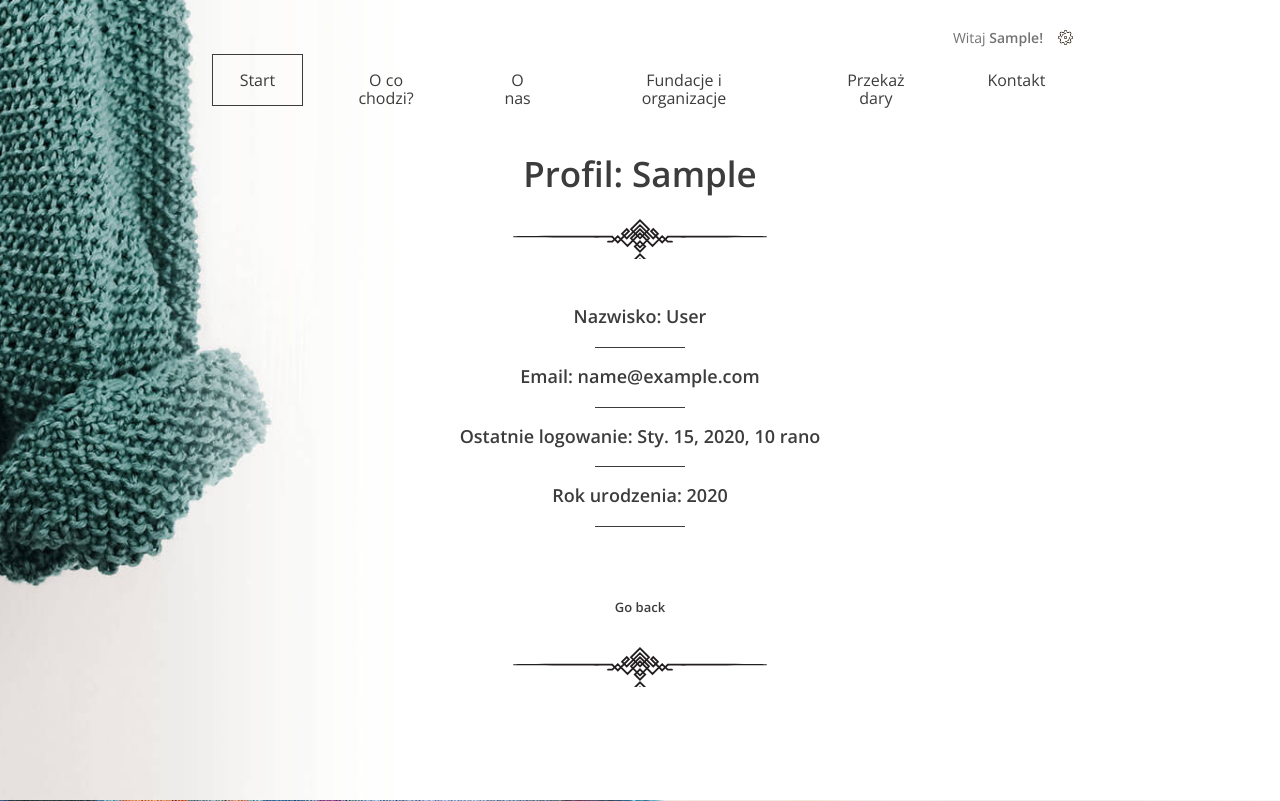
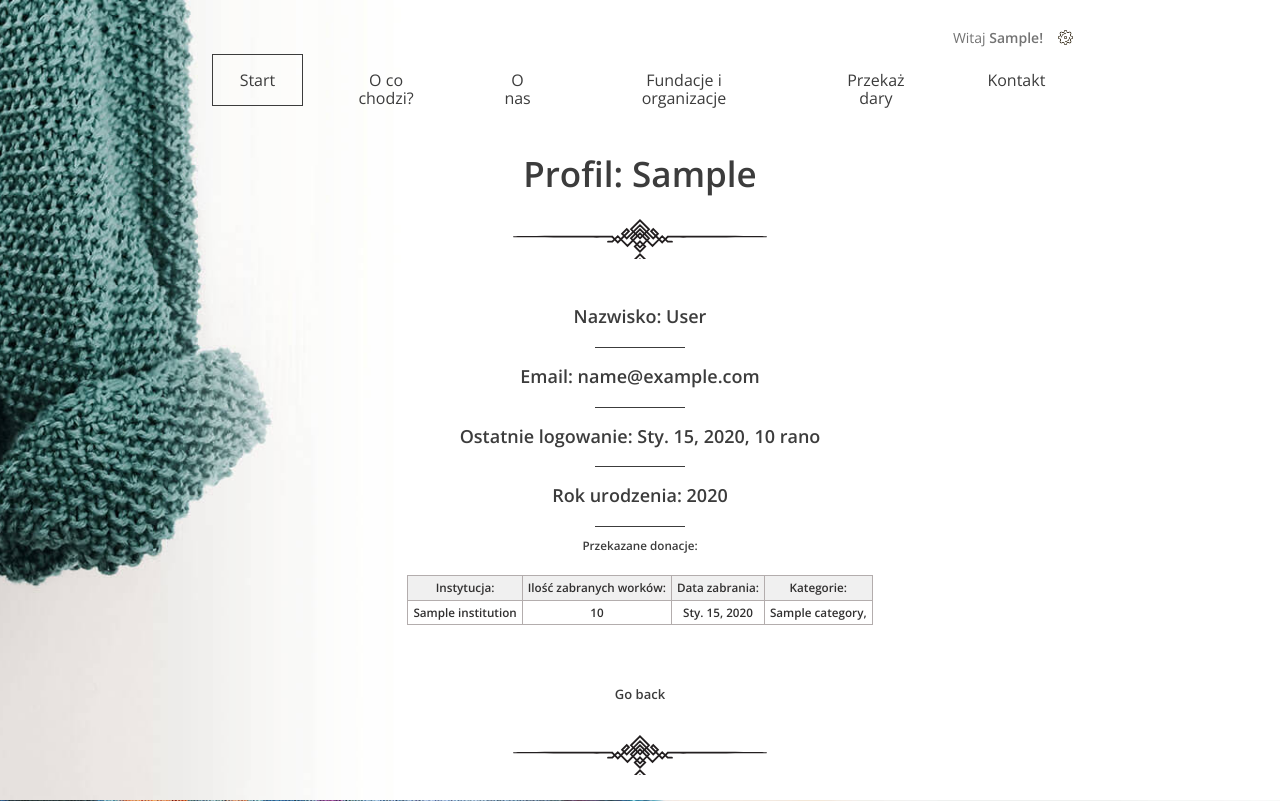
Before and after one commit to Rogalowski/Portfolio_oddam_w_dobre_rece, a Django app: page /user_profile/ in a window 1280 px wide. Shown: the top 801 px of the page. Run offline with Django 3.2, Linux system fonts and the light colour scheme; a user stored in the database is signed in; tables that the repository leaves empty hold one stand-in row (values such as "Sample post").

Commit message:
#10 Manage Given Donations

```diff
--- a/charity_good_hands_app/templates/auth/user_details_view.html
+++ b/charity_good_hands_app/templates/auth/user_details_view.html
@@ -13,9 +13,63 @@
         <h3> Ostatnie logowanie: {{ logged_user.last_login }}</h3>
         <h3> Rok urodzenia: {{ logged_user.year_of_birth }}</h3>
 
-<br><br>
+
+</div>
+                            <h3>Przekazane donacje:</h3>
+
+
+	<style>
+		table {
+			border:1px solid #b3adad;
+			border-collapse:collapse;
+			padding:5px;
+		}
+		table th {
+			border:1px solid #b3adad;
+			padding:5px;
+			background: #f0f0f0;
+			color: #313030;
+		}
+		table td {
+			border:1px solid #b3adad;
+			text-align:center;
+			padding:5px;
+			background: #ffffff;
+			color: #313030;
+		}
+	</style>
+
+           <h3>
+	<table>
+		<thead>
+			<tr>
+				<th>Instytucja: </th>
+				<th>Ilość zabranych worków: </th>
+				<th>Data zabrania: </th>
+				<th>Kategorie: </th>
+			</tr>
+		</thead>
+		<tbody>
+
+        {% for donation in donations %}
+			<tr>
+				<td>{{ donation.institution }}</td>
+				<td>{{ donation.quantity }}</td>
+				<td>{{ donation.pick_up_date }} </td>
+				<td>{% for category in donation.categories.all %} {{ category.name }}, {% endfor %} </td>
+			</tr>
+       {% endfor %}
+
+
+		</tbody>
+	</table>
+</h3>
+
+
  <h2><a class="btn btn--small btn--without-border" href="{{request.META.HTTP_REFERER}}">Go back</a>  </h2>
 
-</div>
       </div>
+
+
+
 {% endblock content %}
--- a/charity_good_hands_app/views.py
+++ b/charity_good_hands_app/views.py
@@ -190,8 +190,10 @@ class RegisterView(View):
 class UserDetailsView(LoginRequiredMixin, View):
     def get(self, request):
         logged_user = User.objects.get(username=request.user.username)
+        donations = Donation.objects.filter(user=logged_user).order_by('-pick_up_date').order_by('-pick_up_time')
 
         context = {
             'logged_user': logged_user,
+            'donations': donations,
         }
         return render(request, 'auth/user_details_view.html', context)
```
Also changed, not shown: 1 other file.
